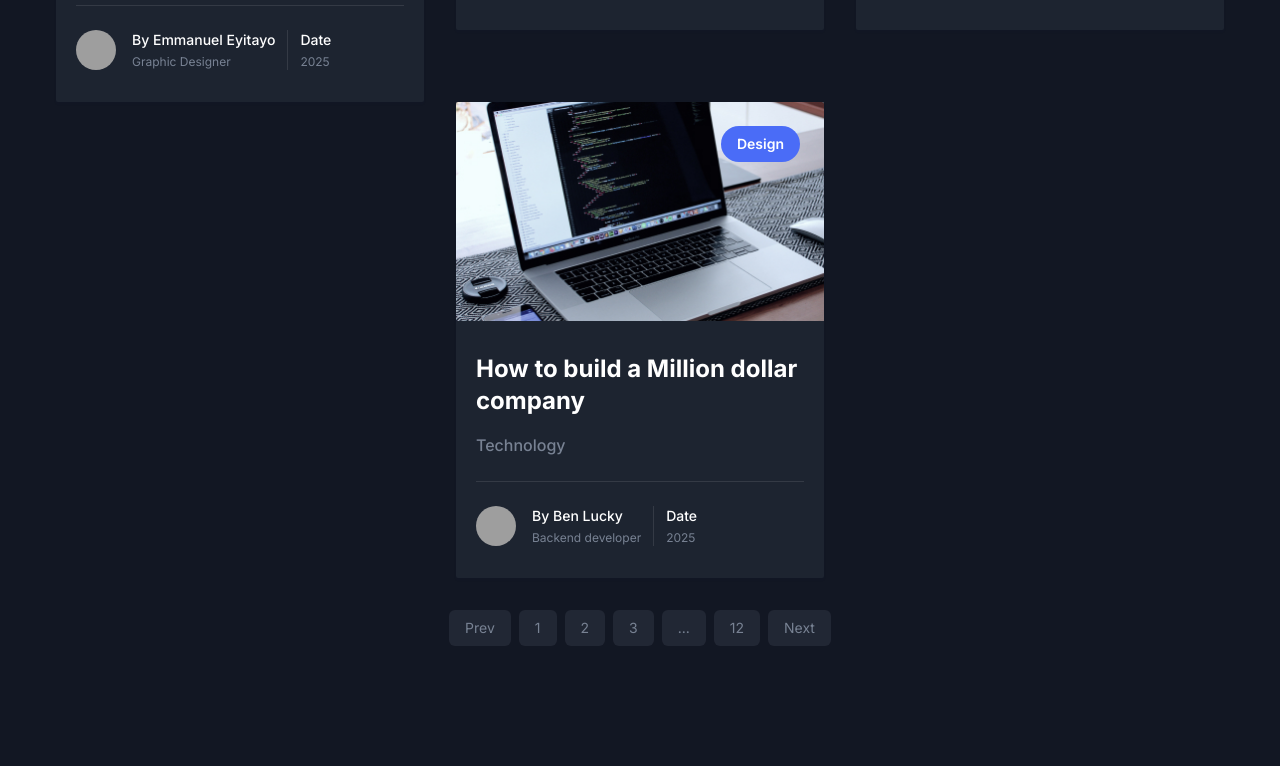
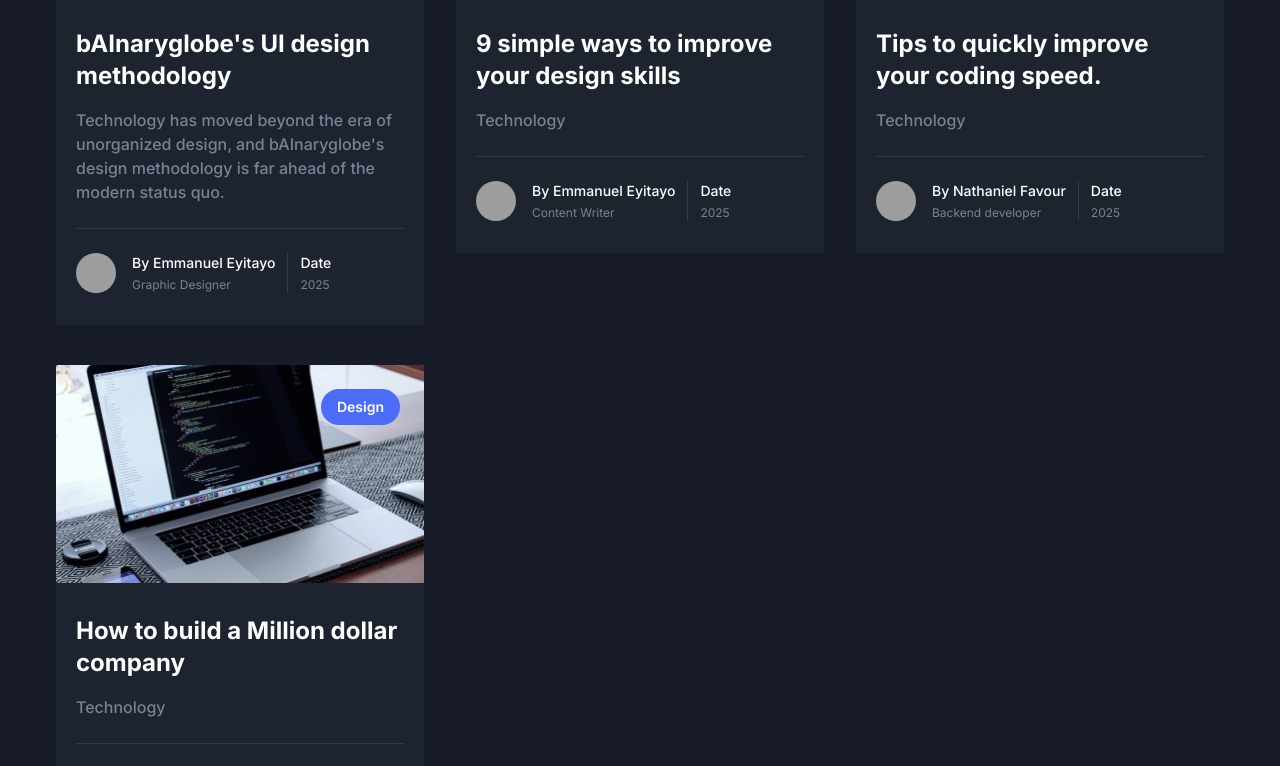
Before and after one commit to bAInaryglobe/bAInaryglobe, a Next.js app: page /blog in a window 1280 px wide. Shown: the part 846-1612 px from the top of the page. Built offline with nearby package versions, Linux system fonts and the light colour scheme; grey boxes are pictures that could not be loaded.

Commit message:
🧩  feat: add framer-motion for animations and update Blog component structure

```diff
--- a/package.json
+++ b/package.json
@@ -11,6 +11,7 @@
   "dependencies": {
     "eslint": "^9.15.0",
     "eslint-config-next": "^15.0.3",
+    "framer-motion": "^12.7.4",
     "next": "15.0.3",
     "next-themes": "^0.4.3",
     "react": "19.0.0-rc-66855b96-20241106",
--- a/src/app/blog/page.tsx
+++ b/src/app/blog/page.tsx
@@ -1,5 +1,4 @@
-import SingleBlog from "@/components/Blog/SingleBlog";
-import blogData from "@/components/Blog/blogData";
+import BlogList from "@/components/Blog";
 import Breadcrumb from "@/components/Common/Breadcrumb";
 
 import { Metadata } from "next";
@@ -18,80 +17,7 @@ const Blog = () => {
         description="Get the latest information and updates from bAInaryglobe blog"
       />
 
-      <section className="pb-[120px] pt-[120px]">
-        <div className="container">
-          <div className="-mx-4 flex flex-wrap justify-center">
-            {blogData.map((blog) => (
-              <div
-                key={blog.id}
-                className="w-full px-4 md:w-2/3 lg:w-1/2 xl:w-1/3"
-              >
-                <SingleBlog blog={blog} />
-              </div>
-            ))}
-          </div>
-
-          <div className="-mx-4 flex flex-wrap" data-wow-delay=".15s">
-            <div className="w-full px-4">
-              <ul className="flex items-center justify-center pt-8">
-                <li className="mx-1">
-                  <a
-                    href="#0"
-                    className="flex h-9 min-w-[36px] items-center justify-center rounded-md bg-body-color bg-opacity-[15%] px-4 text-sm text-body-color transition hover:bg-primary hover:bg-opacity-100 hover:text-white"
-                  >
-                    Prev
-                  </a>
-                </li>
-                <li className="mx-1">
-                  <a
-                    href="#0"
-                    className="flex h-9 min-w-[36px] items-center justify-center rounded-md bg-body-color bg-opacity-[15%] px-4 text-sm text-body-color transition hover:bg-primary hover:bg-opacity-100 hover:text-white"
-                  >
-                    1
-                  </a>
-                </li>
-                <li className="mx-1">
-                  <a
-                    href="#0"
-                    className="flex h-9 min-w-[36px] items-center justify-center rounded-md bg-body-color bg-opacity-[15%] px-4 text-sm text-body-color transition hover:bg-primary hover:bg-opacity-100 hover:text-white"
-                  >
-                    2
-                  </a>
-                </li>
-                <li className="mx-1">
-                  <a
-                    href="#0"
-                    className="flex h-9 min-w-[36px] items-center justify-center rounded-md bg-body-color bg-opacity-[15%] px-4 text-sm text-body-color transition hover:bg-primary hover:bg-opacity-100 hover:text-white"
-                  >
-                    3
-                  </a>
-                </li>
-                <li className="mx-1">
-                  <span className="flex h-9 min-w-[36px] cursor-not-allowed items-center justify-center rounded-md bg-body-color bg-opacity-[15%] px-4 text-sm text-body-color">
-                    ...
-                  </span>
-                </li>
-                <li className="mx-1">
-                  <a
-                    href="#0"
-                    className="flex h-9 min-w-[36px] items-center justify-center rounded-md bg-body-color bg-opacity-[15%] px-4 text-sm text-body-color transition hover:bg-primary hover:bg-opacity-100 hover:text-white"
-                  >
-                    12
-                  </a>
-                </li>
-                <li className="mx-1">
-                  <a
-                    href="#0"
-                    className="flex h-9 min-w-[36px] items-center justify-center rounded-md bg-body-color bg-opacity-[15%] px-4 text-sm text-body-color transition hover:bg-primary hover:bg-opacity-100 hover:text-white"
-                  >
-                    Next
-                  </a>
-                </li>
-              </ul>
-            </div>
-          </div>
-        </div>
-      </section>
+      <BlogList />
     </>
   );
 };
--- a/src/components/Blog/SingleBlog.tsx
+++ b/src/components/Blog/SingleBlog.tsx
@@ -8,7 +8,7 @@ const SingleBlog = ({ blog }: { blog: Blog }) => {
     <>
       <div className="group relative overflow-hidden rounded-sm bg-white shadow-one duration-300 hover:shadow-two dark:bg-dark dark:hover:shadow-gray-dark">
         <Link
-          href="/blog-details"
+          href={`/blog/${blog.slug}`}
           className="relative block aspect-[37/22] w-full"
         >
           <span className="absolute right-6 top-6 z-20 inline-flex items-center justify-center rounded-full bg-primary px-4 py-2 text-sm font-semibold capitalize text-white">
@@ -19,7 +19,7 @@ const SingleBlog = ({ blog }: { blog: Blog }) => {
         <div className="p-6 sm:p-8 md:px-6 md:py-8 lg:p-8 xl:px-5 xl:py-8 2xl:p-8">
           <h3>
             <Link
-              href="/blog-details"
+              href={`/blog/${blog.slug}`}
               className="mb-4 block text-xl font-bold text-black hover:text-primary dark:text-white dark:hover:text-primary sm:text-2xl"
             >
               {title}
--- a/src/components/Blog/blogData.tsx
+++ b/src/components/Blog/blogData.tsx
@@ -3,6 +3,7 @@ import { Blog } from "@/types/blog";
 const blogData: Blog[] = [
   {
     id: 1,
+    slug: "ui-design-methodology",
     title: "bAInaryglobe's UI design methodology",
     paragraph:
       "Technology has moved beyond the era of unorganized design, and bAInaryglobe's design methodology is far ahead of the modern status quo.",
@@ -18,6 +19,7 @@ const blogData: Blog[] = [
 
   {
     id: 2,
+    slug: "improve-design-skills",
     title: "9 simple ways to improve your design skills",
     paragraph:
       "Technology",
@@ -32,6 +34,7 @@ const blogData: Blog[] = [
   },
   {
     id: 3,
+    slug: "improve-coding-speed",
     title: "Tips to quickly improve your coding speed.",
     paragraph:
       "Technology",
@@ -46,7 +49,8 @@ const blogData: Blog[] = [
   },
 
   {
-    id: 3,
+    id: 4,
+    slug: "build-million-dollar-company",
     title: " How to build a Million dollar company",
     paragraph:
       "Technology",
--- a/src/components/Blog/index.tsx
+++ b/src/components/Blog/index.tsx
@@ -1,6 +1,10 @@
+"use client";
+
 import SectionTitle from "../Common/SectionTitle";
 import SingleBlog from "./SingleBlog";
 import blogData from "./blogData";
+import Link from "next/link";
+import { motion } from 'framer-motion';
 
 const Blog = () => {
   return (
@@ -16,11 +20,22 @@ const Blog = () => {
         />
 
         <div className="grid grid-cols-1 gap-x-8 gap-y-10 md:grid-cols-2 md:gap-x-6 lg:gap-x-8 xl:grid-cols-3">
-          {blogData.map((blog) => (
-            <div key={blog.id} className="w-full">
+          {blogData.map((blog, idx) => (
+            <motion.div
+              key={blog.id}
+              className="w-full"
+              initial={{ opacity: 0, y: 20 }}
+              animate={{ opacity: 1, y: 0 }}
+              transition={{ delay: idx * 0.1, duration: 0.5 }}
+            >
               <SingleBlog blog={blog} />
-            </div>
+            </motion.div>
           ))}
+        </div>
+        <div className="text-center mt-12">
+          <Link href="/blog" className="inline-block text-primary font-semibold hover:underline">
+            View All Posts &rarr;
+          </Link>
         </div>
       </div>
     </section>
--- a/src/types/blog.ts
+++ b/src/types/blog.ts
@@ -6,6 +6,7 @@ type Author = {
 
 export type Blog = {
   id: number;
+  slug: string;
   title: string;
   paragraph: string;
   image: string;
```
Also changed, not shown: 1 other file (tests, documents, lock files or other folders).
